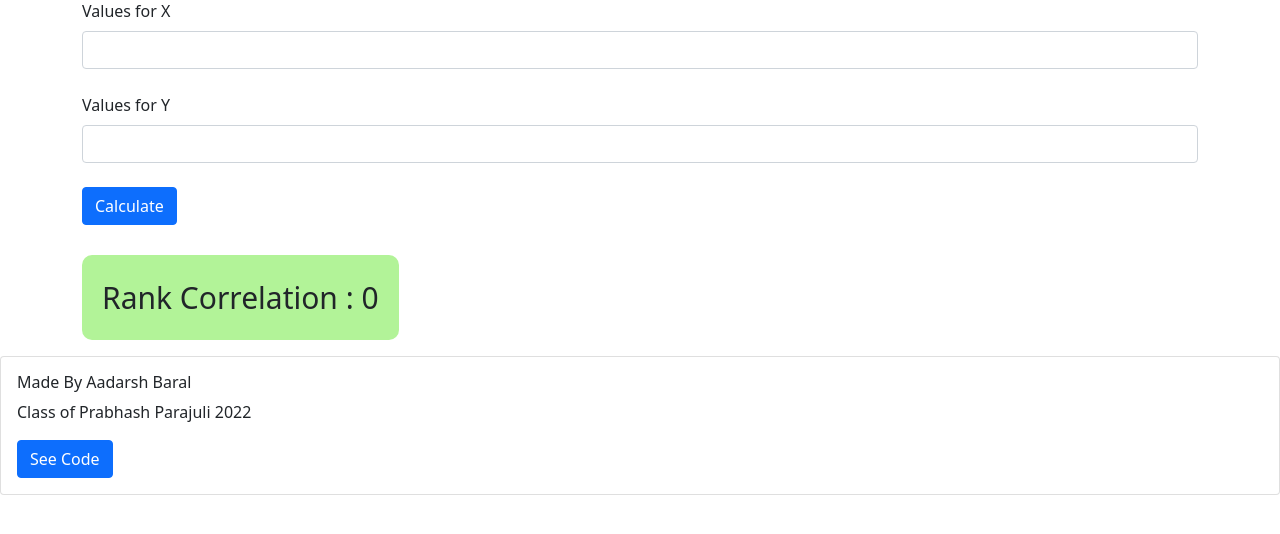
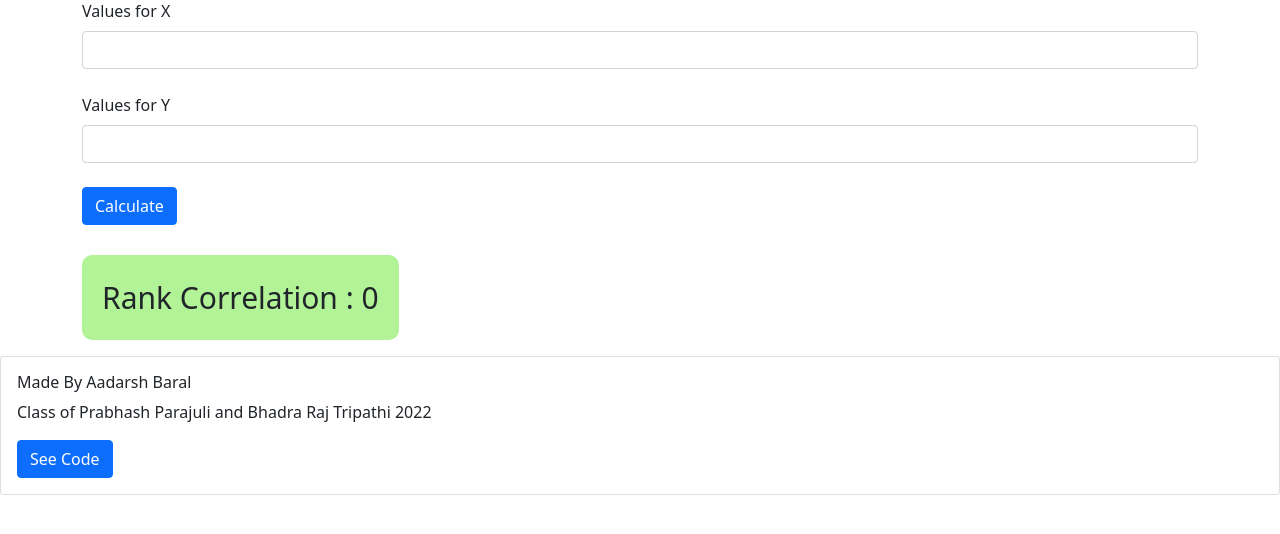
Before and after one commit to AadarshBaral/maths, a Flask app: page / in a window 1280 px wide. Shown: the part 192-726 px from the top of the page. Run offline with Flask 2, Linux system fonts and the light colour scheme.

Commit message:
Update index.html

```diff
--- a/templates/index.html
+++ b/templates/index.html
@@ -53,7 +53,7 @@ margin-top : 30px;
 
     <div class="card-body">
       <h6 class="card-title">Made By Aadarsh Baral</h6>
-      <p class="card-text">Class of Prabhash Parajuli 2022</p>
+      <p class="card-text">Class of Prabhash Parajuli and Bhadra Raj Tripathi 2022</p>
       <a href="https://github.com/AadarshBaral/maths/blob/master/rank_correlation.py" class="btn btn-primary">See Code</a>
     </div>
   </div>
```
